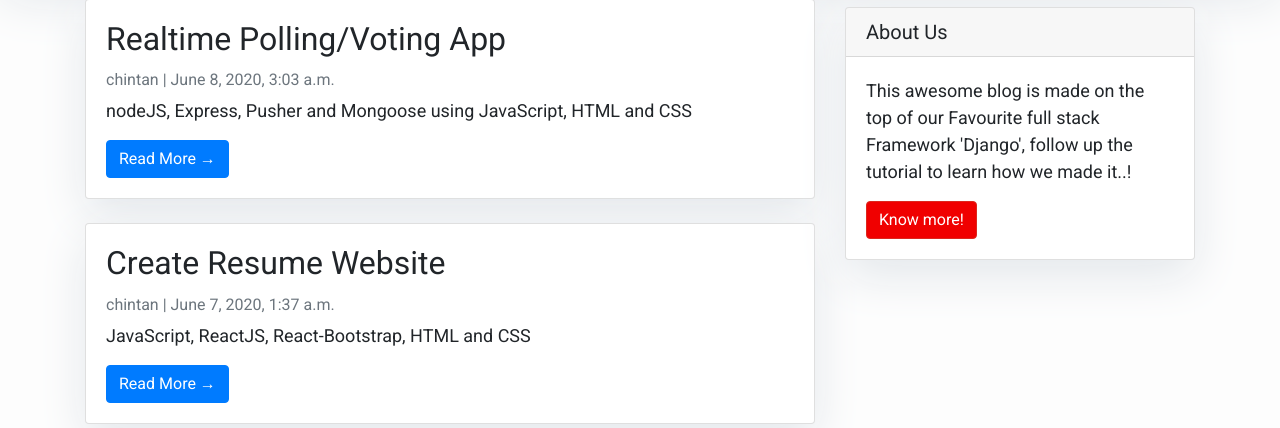
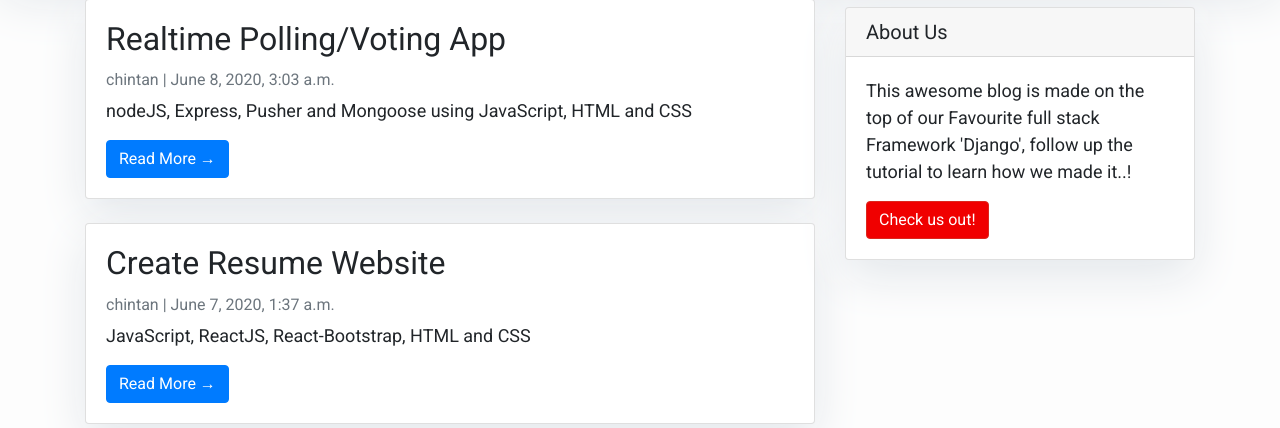
Before and after one commit to chintan2011/learnWithChintan, a Django app: page / in a window 1280 px wide. Shown: the part 226-654 px from the top of the page. Run offline with Django 3.2, Linux system fonts and the light colour scheme; data comes from the database, SQL or seed files in the repository; some libraries are stand-ins or nearby versions.

Commit message:
updated about us url

```diff
--- a/templates/sidebar.html
+++ b/templates/sidebar.html
@@ -13,8 +13,8 @@
         <h5 class="card-header">About Us</h5>
     <div class="card-body">
         <p class="card-text"> This awesome blog is made on the top of our Favourite full stack Framework 'Django', follow up the tutorial to learn how we made it..!</p>
-        <a href="https://djangocentral.com/building-a-blog-application-with-django"
-           class="btn btn-danger">Know more!</a>
+        <a href="https://desolate-oasis-05296.herokuapp.com/"
+           class="btn btn-danger">Check us out!</a>
     </div>
 </div>
 </div>
```
